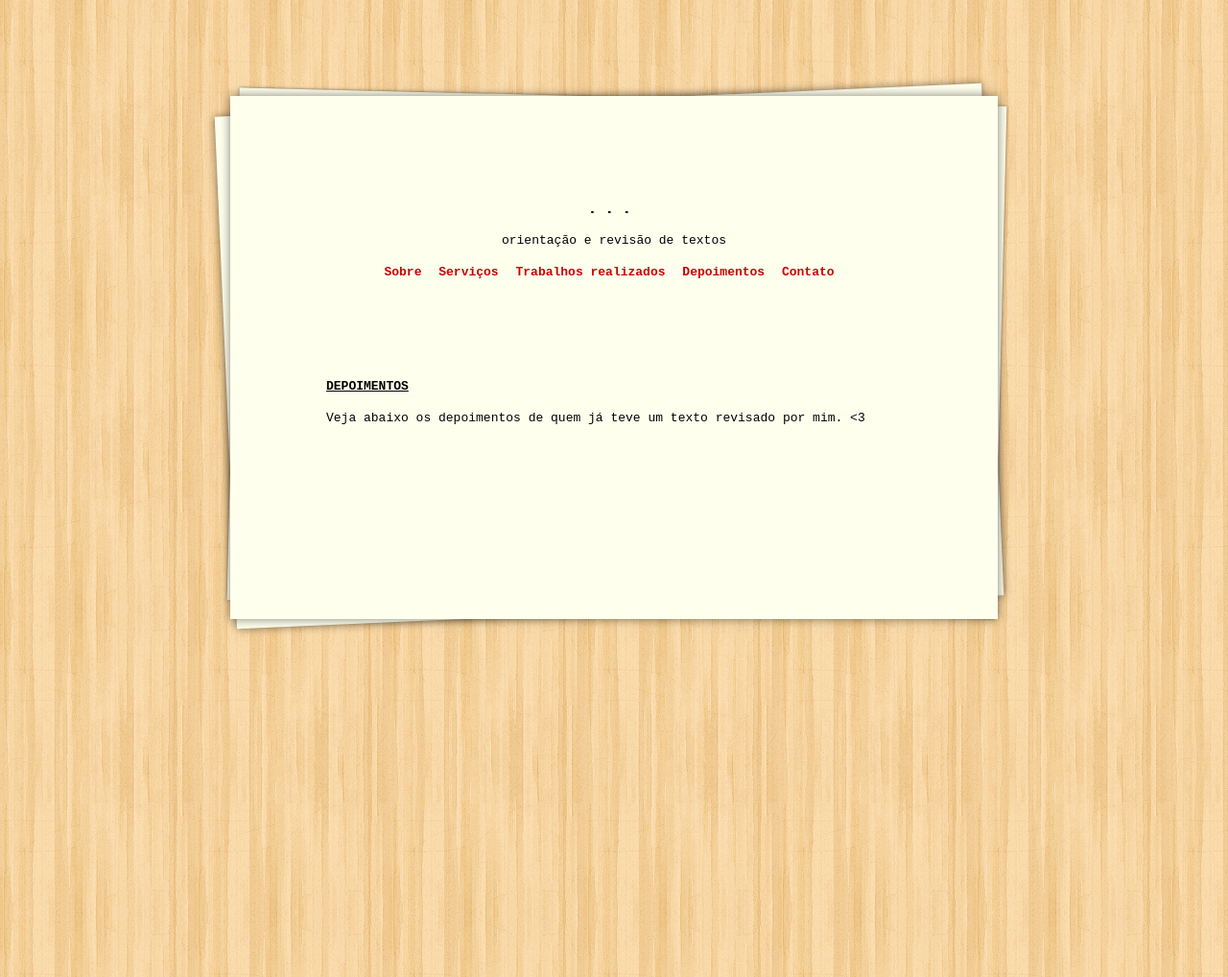
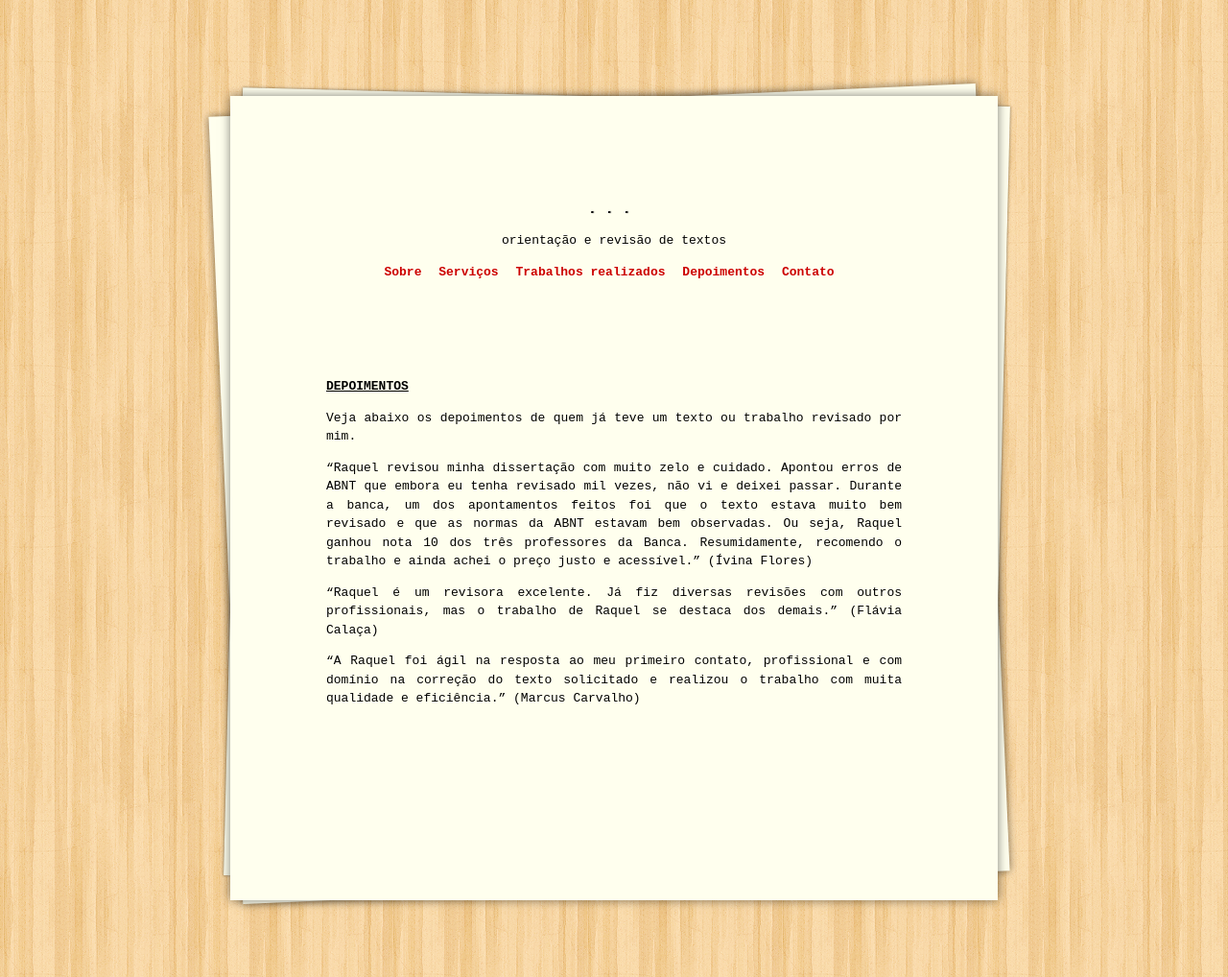
Before and after one commit to raqueldiniz/site, a Jekyll site: the page built from depoimentos.md, in a window 1280 px wide. Shown: the whole page at 96% size. Built offline with Jekyll 4.4.1, drawn with Linux system fonts in a browser that asks for light colours.

Commit message:
Update depoimentos.md

```diff
--- a/depoimentos.md
+++ b/depoimentos.md
@@ -4,4 +4,13 @@ title: Depoimentos
 permalink: /depoimentos/
 ---
 
-Veja abaixo os depoimentos de quem já teve um texto revisado por mim. <3
+Veja abaixo os depoimentos de quem já teve um texto ou trabalho revisado por mim.
+
+
+"Raquel revisou minha dissertação com muito zelo e cuidado. Apontou erros de ABNT que embora eu tenha revisado mil vezes, não vi e deixei passar. Durante a banca, um dos apontamentos feitos foi que o texto estava muito bem revisado e que as normas da ABNT estavam bem observadas. Ou seja, Raquel ganhou nota 10 dos três professores da Banca. Resumidamente, recomendo o trabalho e ainda achei o preço justo e acessível." (Ívina Flores)
+
+
+"Raquel é um revisora excelente. Já fiz diversas revisões com outros profissionais, mas o trabalho de Raquel se destaca dos demais." (Flávia Calaça)
+
+
+"A Raquel foi ágil na resposta ao meu primeiro contato, profissional e com domínio na correção do texto solicitado e realizou o trabalho com muita qualidade e eficiência." (Marcus Carvalho)
```
